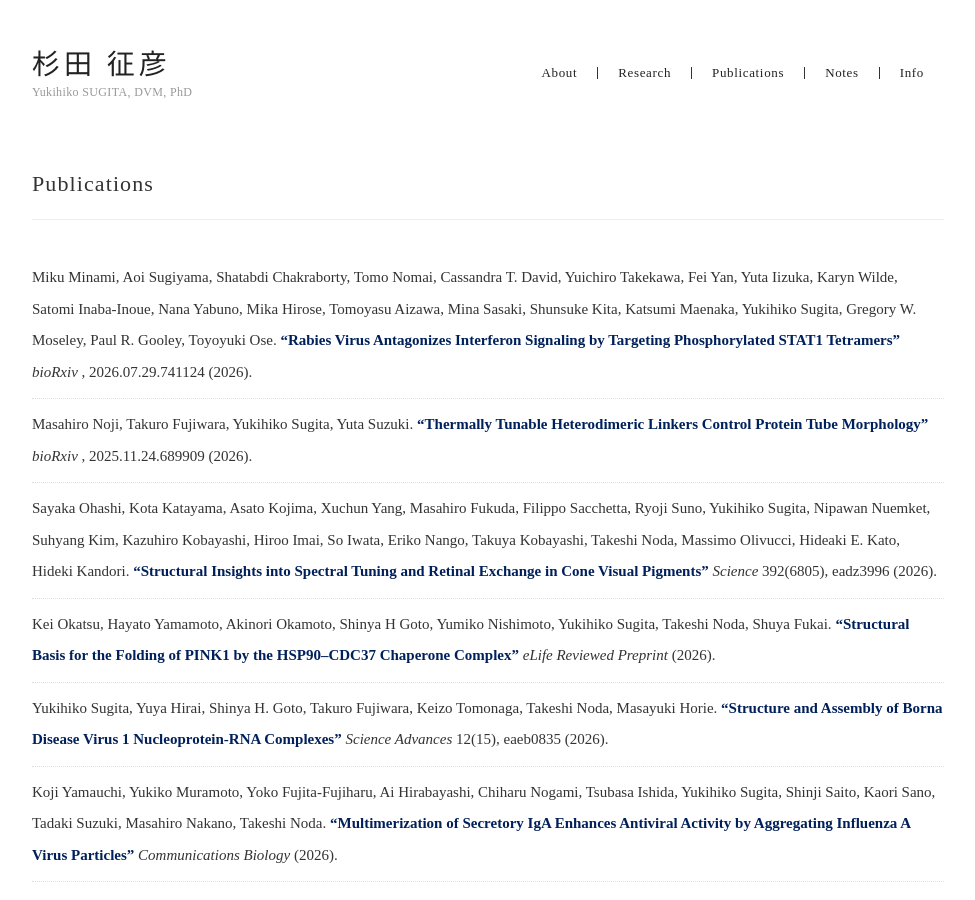
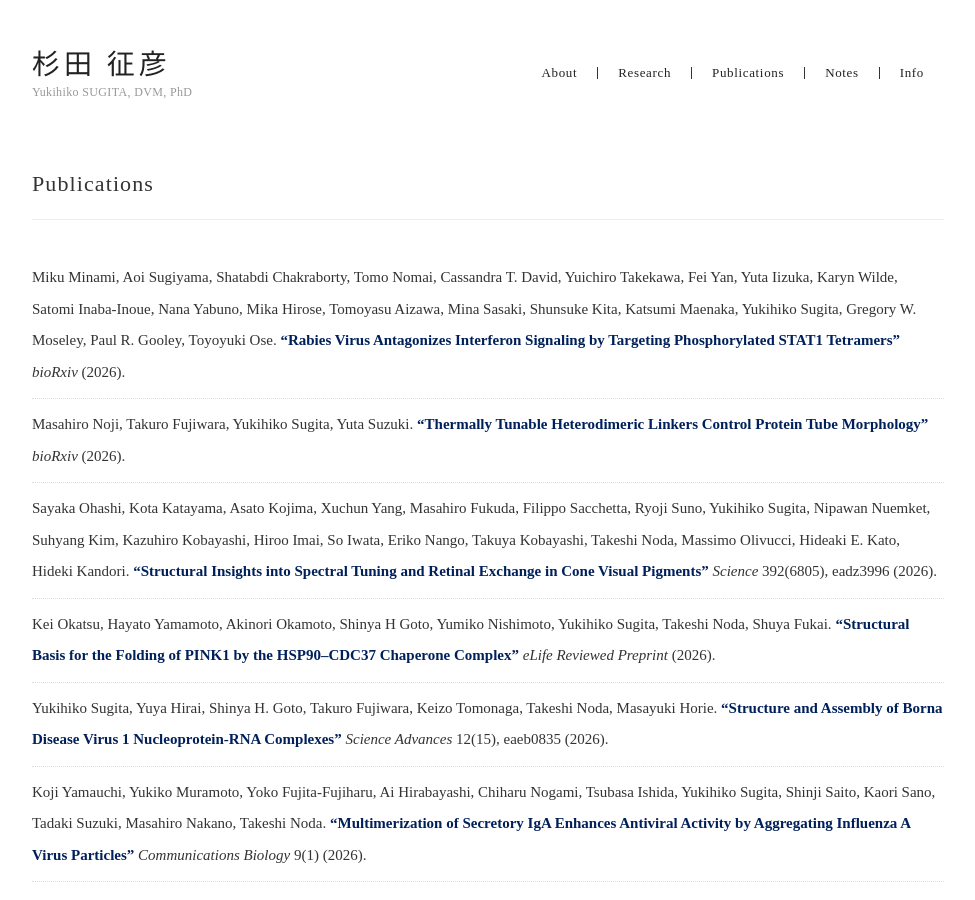
Before and after one commit to yukisugi/yukisugi.github.io, a Jekyll site: the page built from publications/index.html, in a window 1280 px wide and 900 px high. Shown: the whole window, without its empty margins (152-1127 px from the left). Built offline with Jekyll 4.4.1, drawn with Linux system fonts in a browser that asks for light colours; some of the changed text lies outside the part shown.

Commit message:
Strip bioRxiv's posting date-code from displayed publication pages
bioRxiv's Crossref metadata puts its posting date-code (matching the
DOI suffix, e.g. "2026.07.29.741124") in the "pages" field. That
isn't a real page number, so drop it in bib_to_yaml.py rather than
display it as one.

```diff
--- a/_data/publications.yml
+++ b/_data/publications.yml
@@ -25,7 +25,7 @@
   journal: bioRxiv
   volume: ''
   number: ''
-  pages: 2026.07.29.741124
+  pages: ''
   doi: 10.64898/2026.07.29.741124
   url: https://www.biorxiv.org/content/10.64898/2026.07.29.741124v1
 - title: Thermally Tunable Heterodimeric Linkers Control Protein Tube Morphology
@@ -38,7 +38,7 @@
   journal: bioRxiv
   volume: ''
   number: ''
-  pages: 2025.11.24.689909
+  pages: ''
   doi: 10.1101/2025.11.24.689909
   url: https://www.biorxiv.org/content/10.1101/2025.11.24.689909v3
 - title: Structural Insights into Spectral Tuning and Retinal Exchange in Cone Visual
@@ -120,8 +120,8 @@
   - Takeshi Noda
   year: '2026'
   journal: Communications Biology
-  volume: ''
-  number: ''
+  volume: '9'
+  number: '1'
   pages: ''
   doi: 10.1038/s42003-026-09783-9
   url: https://doi.org/10.1038/s42003-026-09783-9
@@ -747,7 +747,7 @@
   year: '2012'
   journal: Nature communications
   volume: '3'
-  number: ''
+  number: '1'
   pages: '639'
   doi: 10.1038/ncomms1647
   url: http://www.nature.com/doifinder/10.1038/ncomms1647
```
